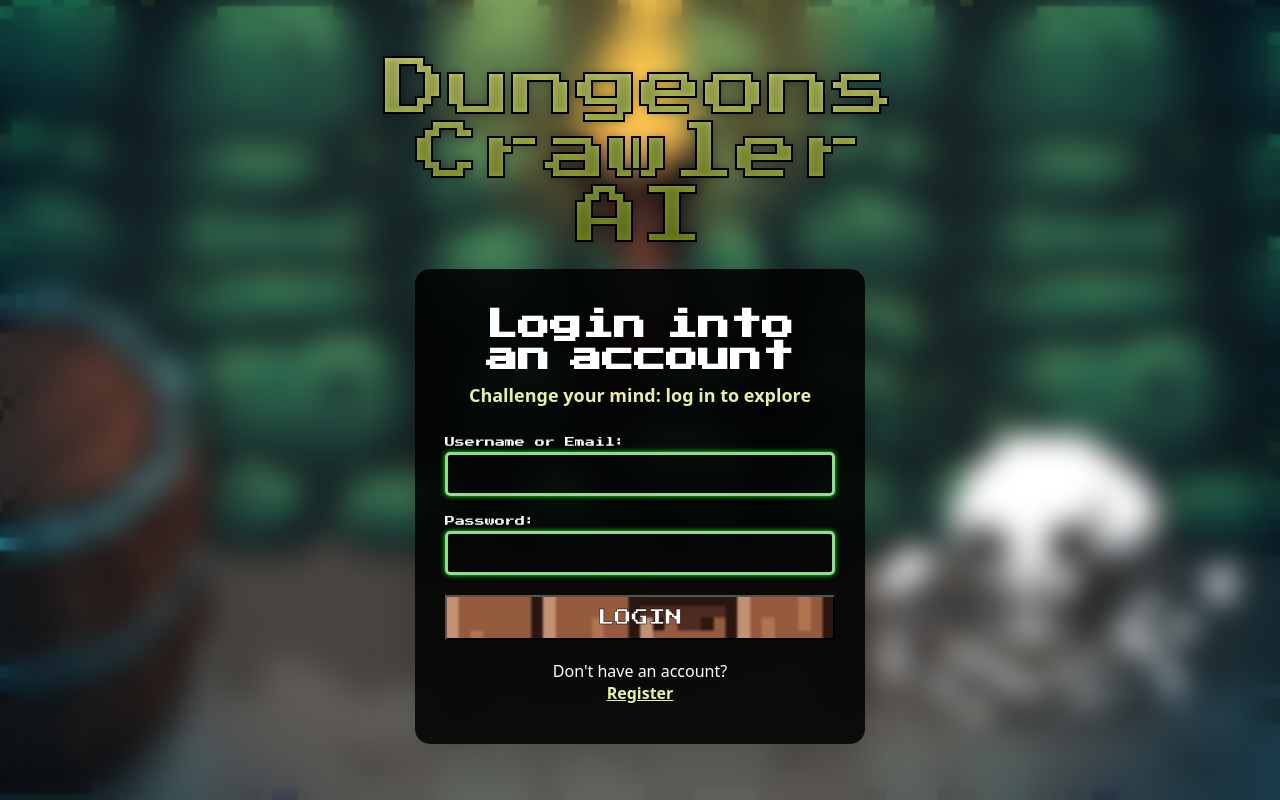
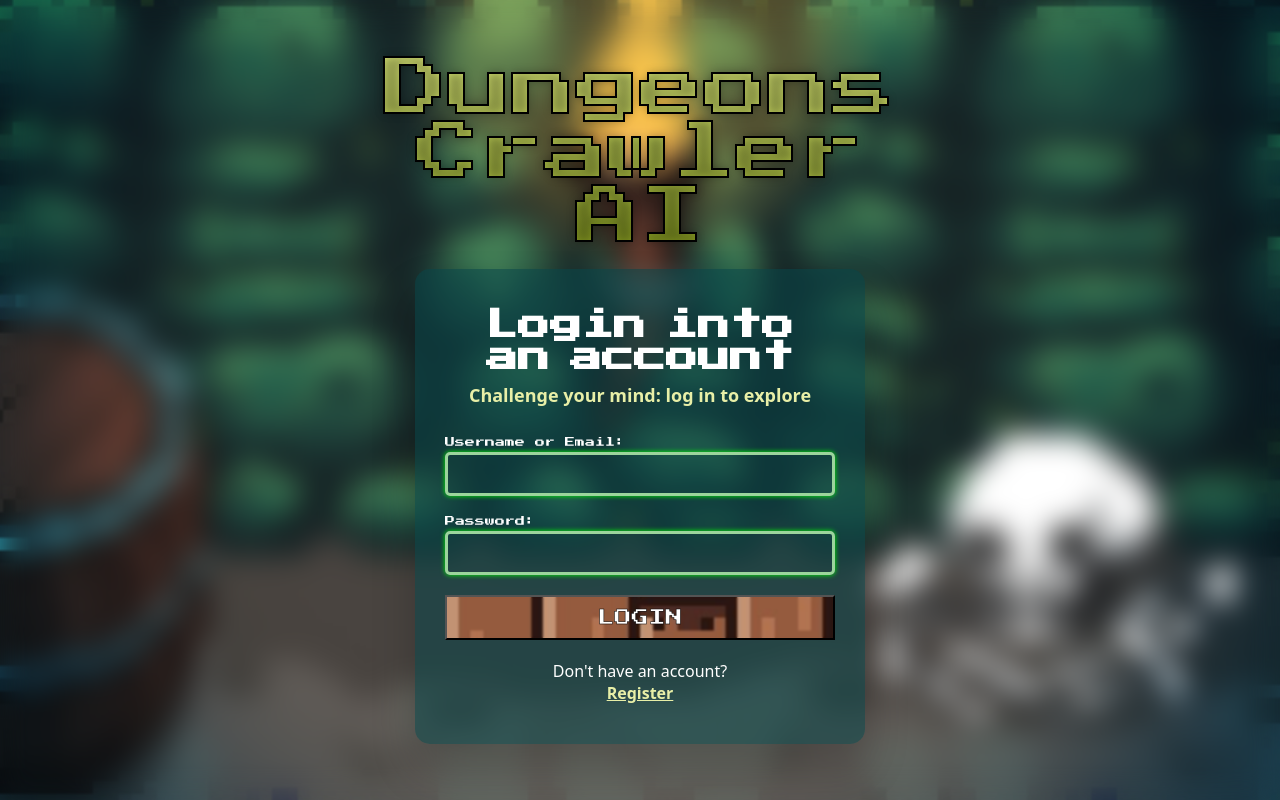
Before and after one commit to NikyRosatti/Dungeon-Crawler-AI, a Flask app: page /login in a window 1280 px wide. Run offline with Flask 3, Linux system fonts and the light colour scheme; some web fonts are replaced.

Commit message:
Modify the color of a container

```diff
--- a/front/static/login.css
+++ b/front/static/login.css
@@ -42,7 +42,7 @@ body {
   position: relative;
   width: 450px;
   padding: 40px 30px;
-  background: rgba(0, 0, 0, 0.87);
+  background: rgba(9, 69, 73, 0.548);
   backdrop-filter: blur(15px);
   border-radius: 15px;
   box-shadow: 0 25px 45px rgba(0, 0, 0, 0.2);
```
